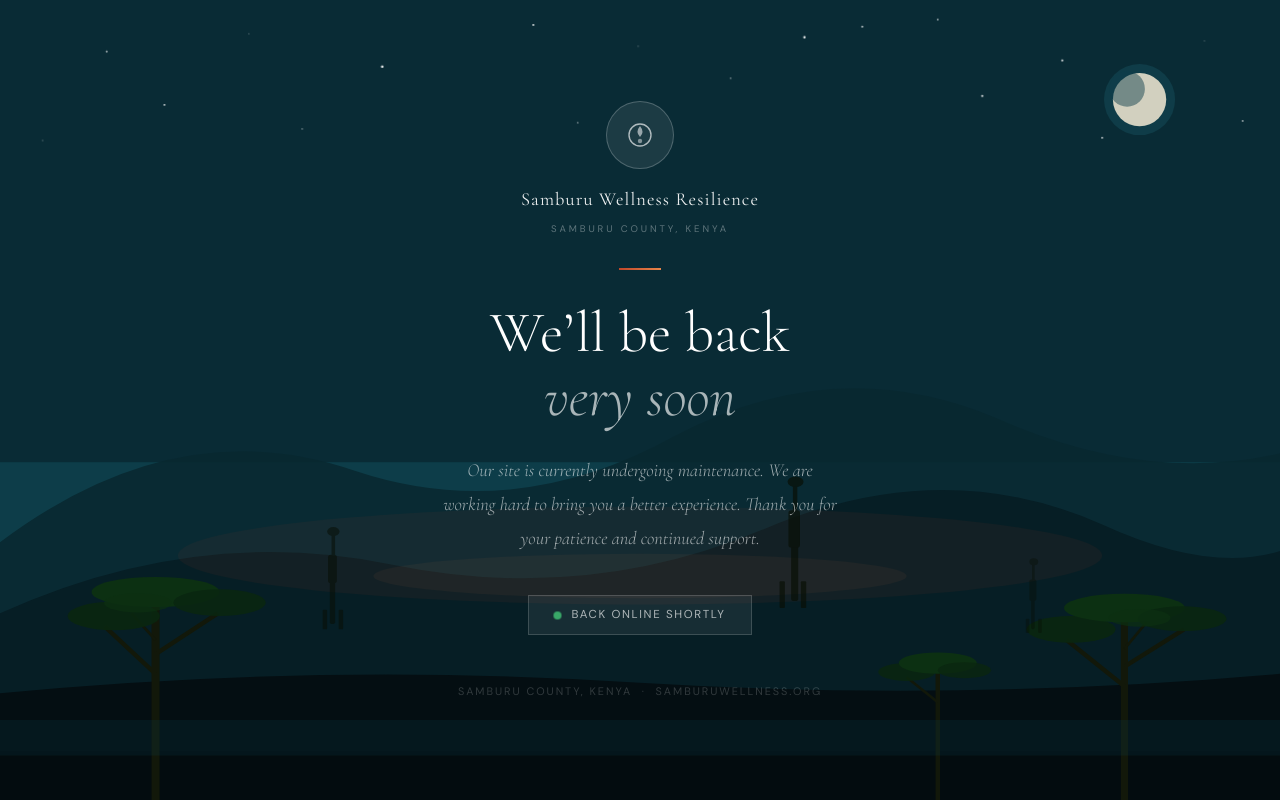
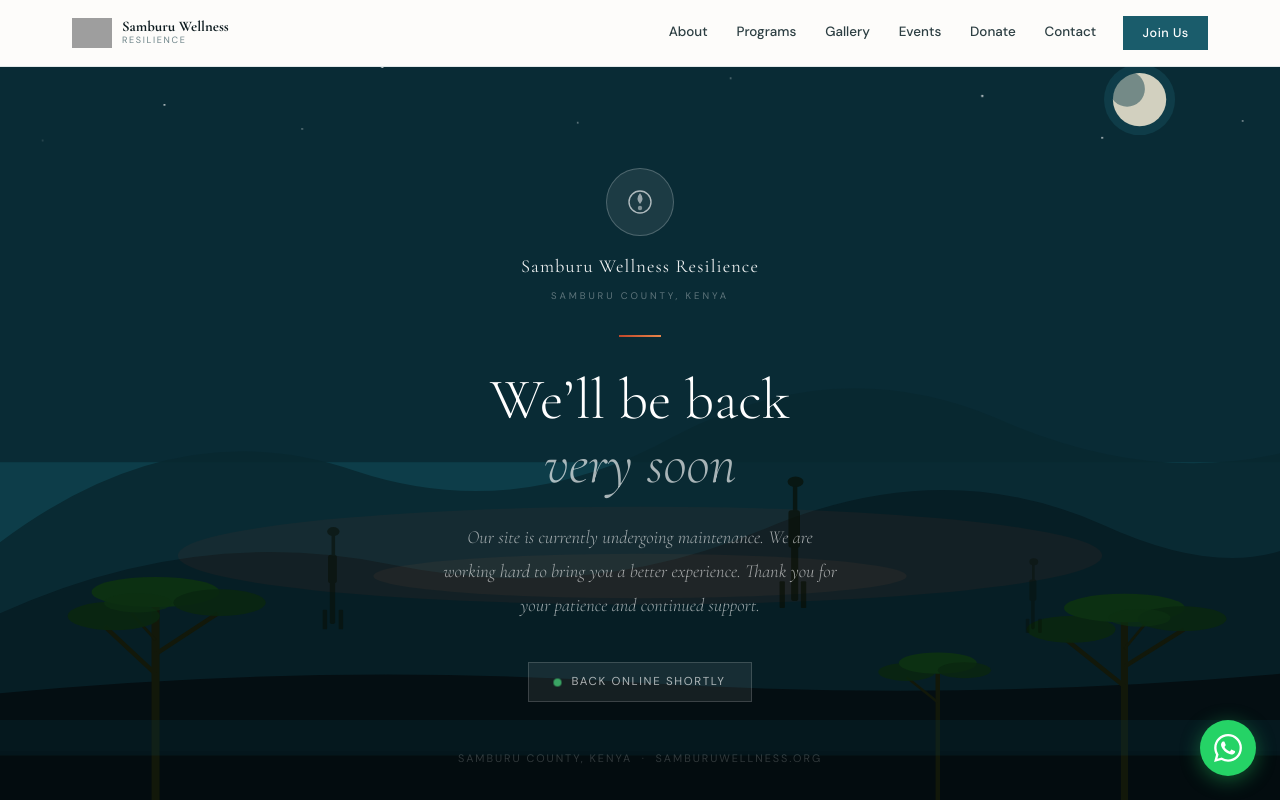
Before and after one commit to Daniel-code-byte/samburu, a Next.js app: page / in a window 1280 px wide. Shown: the top 800 px of the page. Built offline with nearby package versions, Linux system fonts and the light colour scheme; grey boxes are pictures that could not be loaded.

Commit message:
Update layout.tsx

```diff
--- a/app/layout.tsx
+++ b/app/layout.tsx
@@ -1,16 +1,22 @@
 import type { Metadata } from 'next'
 import './globals.css'
+import Navbar from '@/components/Navbar'
+import Footer from '@/components/Footer'
+import WhatsAppButton from '@/components/WhatsAppButton'
 
 export const metadata: Metadata = {
-  title: 'Samburu Wellness Resilience — Coming Soon',
-  description: 'We are currently under maintenance. We will be back shortly.',
+  title: 'Samburu Wellness Resilience',
+  description: 'Promoting mental wellbeing in Samburu County through awareness, community engagement, stigma reduction and linkage to appropriate mental health support services.',
 }
 
 export default function RootLayout({ children }: { children: React.ReactNode }) {
   return (
     <html lang="en">
-      <body style={{ margin: 0, padding: 0 }}>
-        {children}
+      <body>
+        <Navbar />
+        <main>{children}</main>
+        <Footer />
+        <WhatsAppButton />
       </body>
     </html>
   )
```
